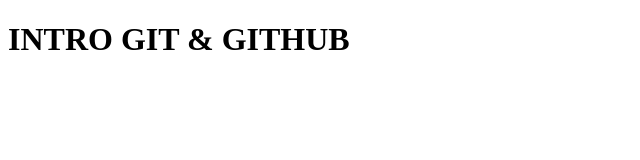
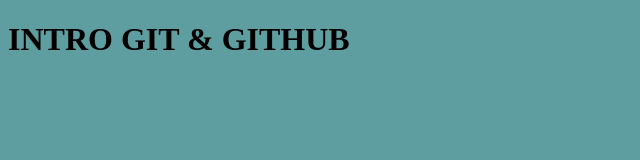
Before and after one commit to AgustinSepulveda0/Prueba-git, a plain HTML site: page index.html in a window 1280 px wide. Shown: the whole page, without its empty margins (0-640 px from the left). Drawn offline with Linux system fonts and the light colour scheme.

Commit message:
Fix css link, change background color

```diff
--- a/css/style.css
+++ b/css/style.css
@@ -0,0 +1,3 @@
+body{
+    background-color: cadetblue;
+}
--- a/index.html
+++ b/index.html
@@ -5,6 +5,7 @@
     <meta http-equiv="X-UA-Compatible" content="IE=edge">
     <meta name="viewport" content="width=device-width, initial-scale=1.0">
     <title>INTRO GIT & GITHUB !!!</title>
+    <link rel="stylesheet" href="css/style.css">
 </head>
 <body>
     <h1>INTRO GIT & GITHUB</h1>
```
